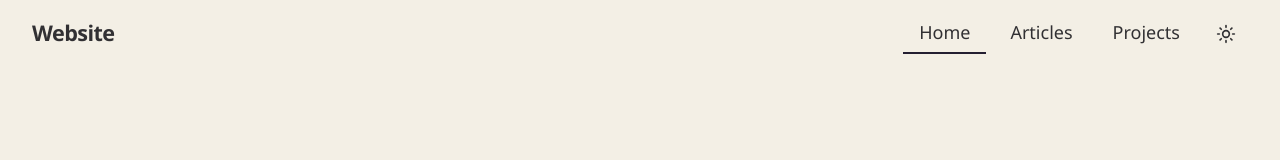
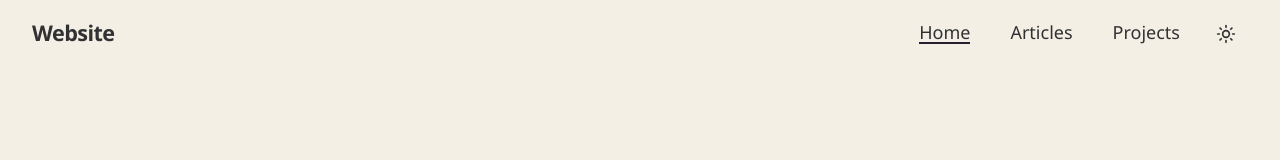
Before and after one commit to Tim-van-Oudheusden/website, a React (Vite) app in the folder front-end/: page / in a window 1280 px wide. Shown: the top 160 px of the page. Built offline with nearby package versions, Linux system fonts and the light colour scheme.

Commit message:
feat(front-end): place active navbar underline under text

```diff
--- a/front-end/src/shared/components/TopBar.tsx
+++ b/front-end/src/shared/components/TopBar.tsx
@@ -66,15 +66,20 @@ export function TopBar(): React.JSX.Element {
                 variant="ghost"
                 size="sm"
                 className={cn(
-                  "h-10 px-4 text-[18px] font-medium rounded-none border-b-2",
-                  isActive
-                    ? "border-[var(--adw-dark-4)] dark:border-[var(--adw-light-4)]"
-                    : "border-transparent",
+                  "h-10 px-4 text-[18px] font-medium",
                 )}
                 asChild
               >
                 <Link to={link.href} data-active-nav={isActive ? "true" : "false"}>
-                  {link.label}
+                  <span
+                    data-active-nav-text={isActive ? "true" : "false"}
+                    className={cn(
+                      "inline-flex border-b-2 border-transparent leading-none pb-[1px]",
+                      isActive ? "border-[var(--adw-dark-4)] dark:border-[var(--adw-light-4)]" : "",
+                    )}
+                  >
+                    {link.label}
+                  </span>
                 </Link>
               </Button>
             );
```
Also changed, not shown: 1 other file (tests, documents, lock files or other folders).
